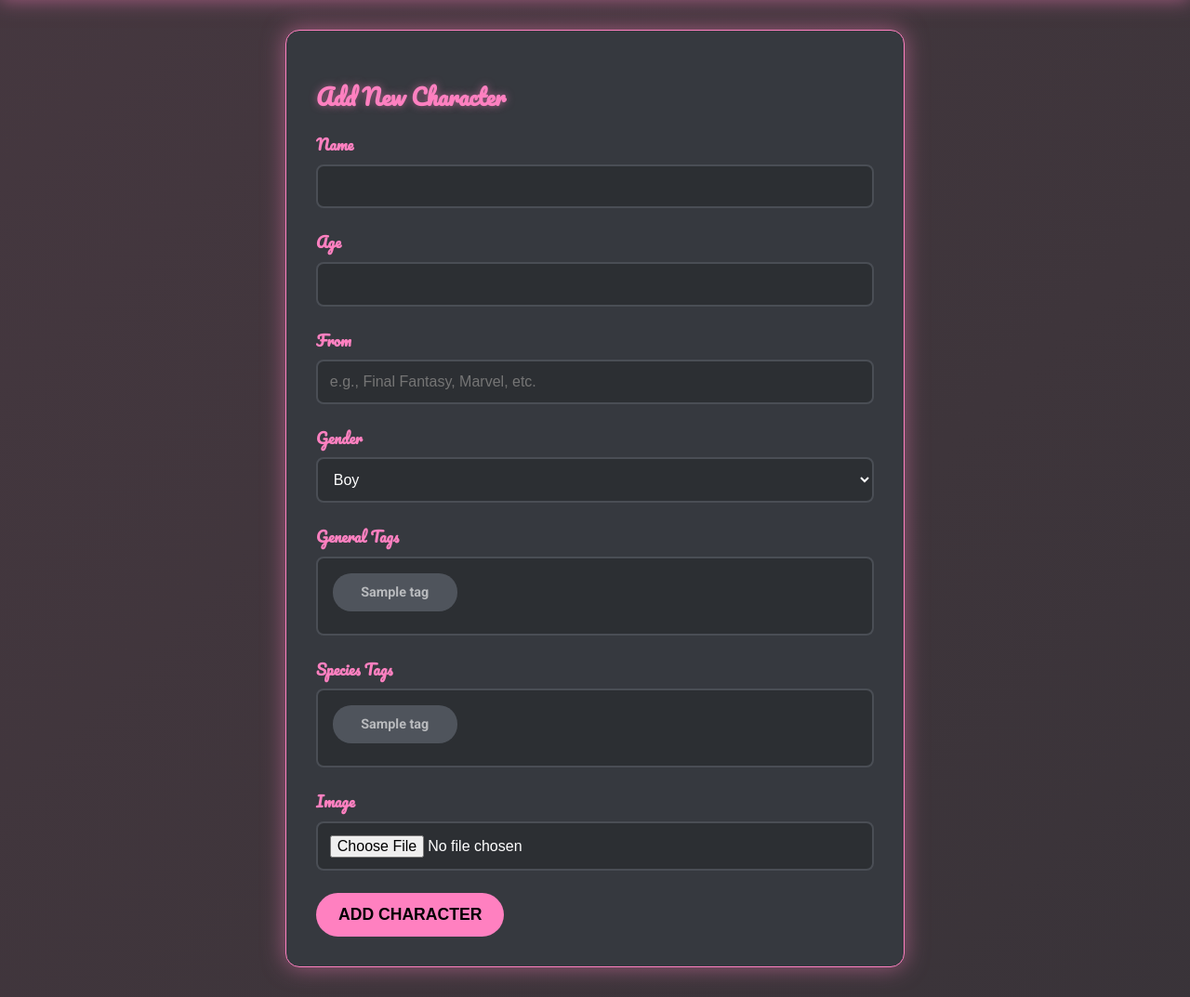
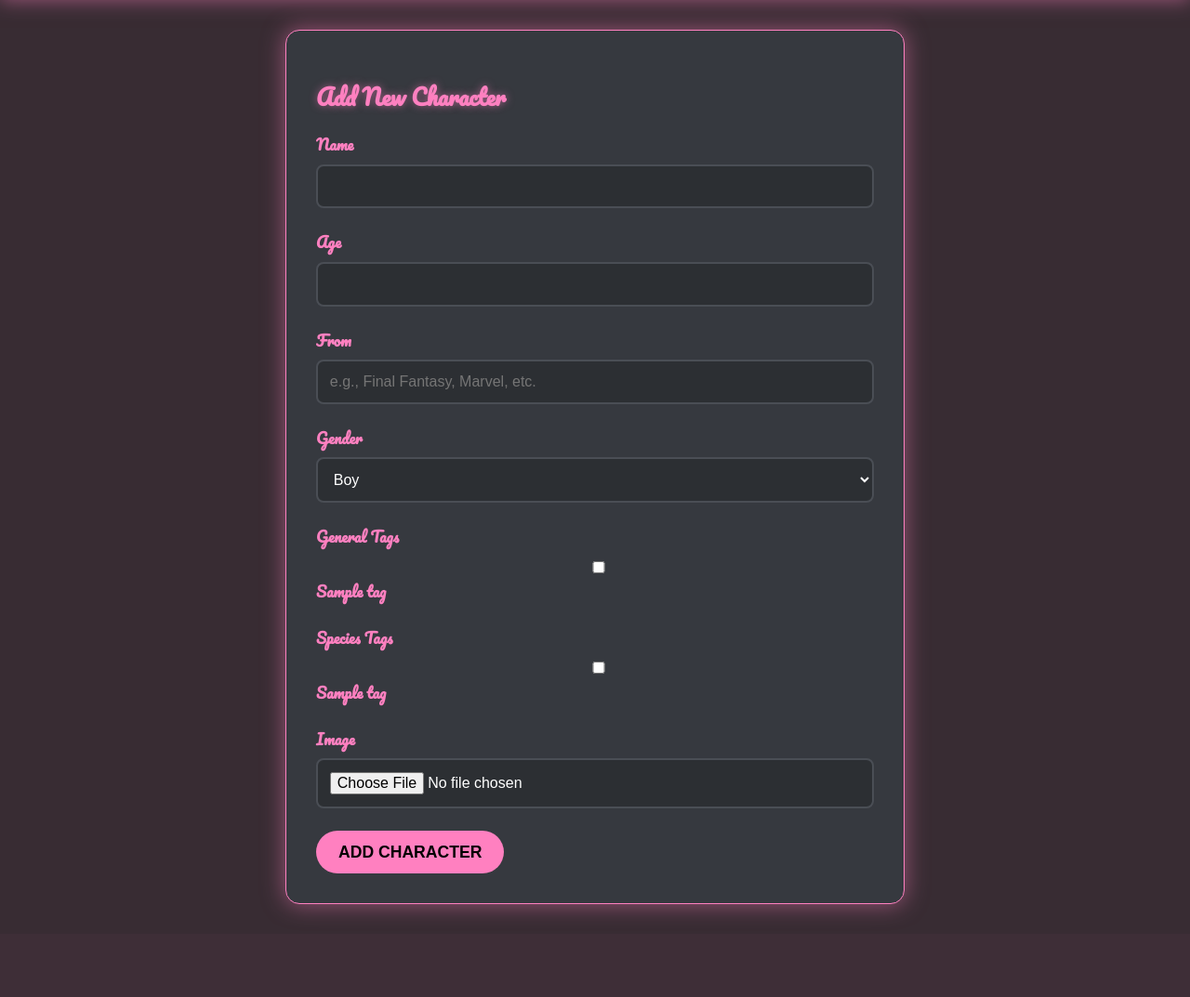
Before and after one commit to ClearLite/SoP-Thing, a Flask app: page /admin in a window 1280 px wide. Shown: the part 80-1153 px from the top of the page at 93% size. After the commit the page ends 1063 px from the top, so only its background shows below. Run offline with Flask 3, Linux system fonts and the light colour scheme; a user stored in the database is signed in; tables that the repository leaves empty hold one stand-in row (values such as "Sample post").

Commit message:
Update style.css

```diff
--- a/app/static/css/style.css
+++ b/app/static/css/style.css
@@ -14,14 +14,8 @@
     --glow-color: rgba(255, 128, 192, 0.5); --heart-smash: #ff4757; --heart-pass: #bdc3c7;
 }
 body {
-    font-family: 'Roboto', sans-serif;
-    color: var(--text-color);
-    margin: 0;
-    line-height: 1.6;
-    /* UPDATED: Smoother, more complex gradient to prevent banding */
-    background: linear-gradient(-45deg, #2c2f33, #3e353b, #4d3a44, #382c33);
-    background-size: 400% 400%;
-    animation: animatedGradient 25s ease infinite;
+    font-family: 'Roboto', sans-serif; background-color: var(--background-color); color: var(--text-color);
+    margin: 0; line-height: 1.6; animation: backgroundPulse 15s infinite ease-in-out;
 }
 .container { max-width: 1200px; margin: 2rem auto; padding: 0 2rem; }
 h1, h2, h3 { font-family: 'Pacifico', cursive; color: var(--primary-color); text-shadow: 0 0 8px var(--glow-color); }
@@ -51,57 +45,12 @@ nav .logo { font-family: 'Pacifico', cursive; font-size: 1.8rem; animation: glow
 }
 .btn:hover { background: var(--secondary-color); transform: translateY(-3px) scale(1.05); box-shadow: 0 8px 25px var(--glow-color); }
 
-/* Styles for the improved tag selection UI */
-.tag-checkbox-container {
-    display: grid;
-    grid-template-columns: repeat(auto-fill, minmax(110px, 1fr));
-    gap: 10px;
-    background-color: var(--background-color);
-    border: 2px solid #4a4e55;
-    border-radius: 8px;
-    padding: 1rem;
-    transition: all 0.3s;
-}
-.tag-checkbox-container:focus-within {
-    border-color: var(--primary-color);
-    box-shadow: 0 0 10px var(--glow-color);
-}
-.tag-checkbox-container input[type="checkbox"] {
-    display: none; /* Hide the default checkbox */
-}
-.tag-checkbox-container label {
-    display: block;
-    padding: 8px 12px;
-    border-radius: 20px;
-    background-color: #4f545c;
-    color: var(--text-muted-color);
-    text-align: center;
-    cursor: pointer;
-    transition: all 0.2s ease-in-out;
-    font-size: 0.9rem;
-    border: 1px solid transparent;
-    /* UPDATED: Ensure tags use the standard, non-cursive font */
-    font-family: 'Roboto', sans-serif;
-}
-.tag-checkbox-container label:hover {
-    background-color: #5c616a;
-    color: white;
-}
-.tag-checkbox-container input[type="checkbox"]:checked + label {
-    background-color: var(--primary-color);
-    color: #000;
-    font-weight: bold;
-    box-shadow: 0 0 10px var(--glow-color);
-    transform: scale(1.05);
-    border-color: var(--secondary-color);
-}
-
 .sort-bar {
     background: var(--surface-color); padding: 1rem; margin-bottom: 2rem; border-radius: 15px;
     display: flex; align-items: center; gap: 1rem; border: 1px solid #4a4e55;
 }
 .sort-bar span { font-weight: bold; color: var(--text-muted-color); }
-.btn-sort { padding: 0.5rem 1rem; font-size: 0.9rem; background: #4a4e55; color: var(--text-muted-color); text-decoration: none; }
+.btn-sort { padding: 0.5rem 1rem; font-size: 0.9rem; background: #4a4e55; color: var(--text-muted-color); text-decoration: none; border-radius: 20px; }
 .btn-sort.active { background: var(--primary-color); color: #000; box-shadow: 0 0 15px var(--glow-color); }
 
 .character-grid, .additional-images-grid { display: grid; grid-template-columns: repeat(auto-fill, minmax(280px, 1fr)); gap: 2rem; }
```
Also changed, not shown: other parts of app/static/css/style.css (+25 -20 lines).
